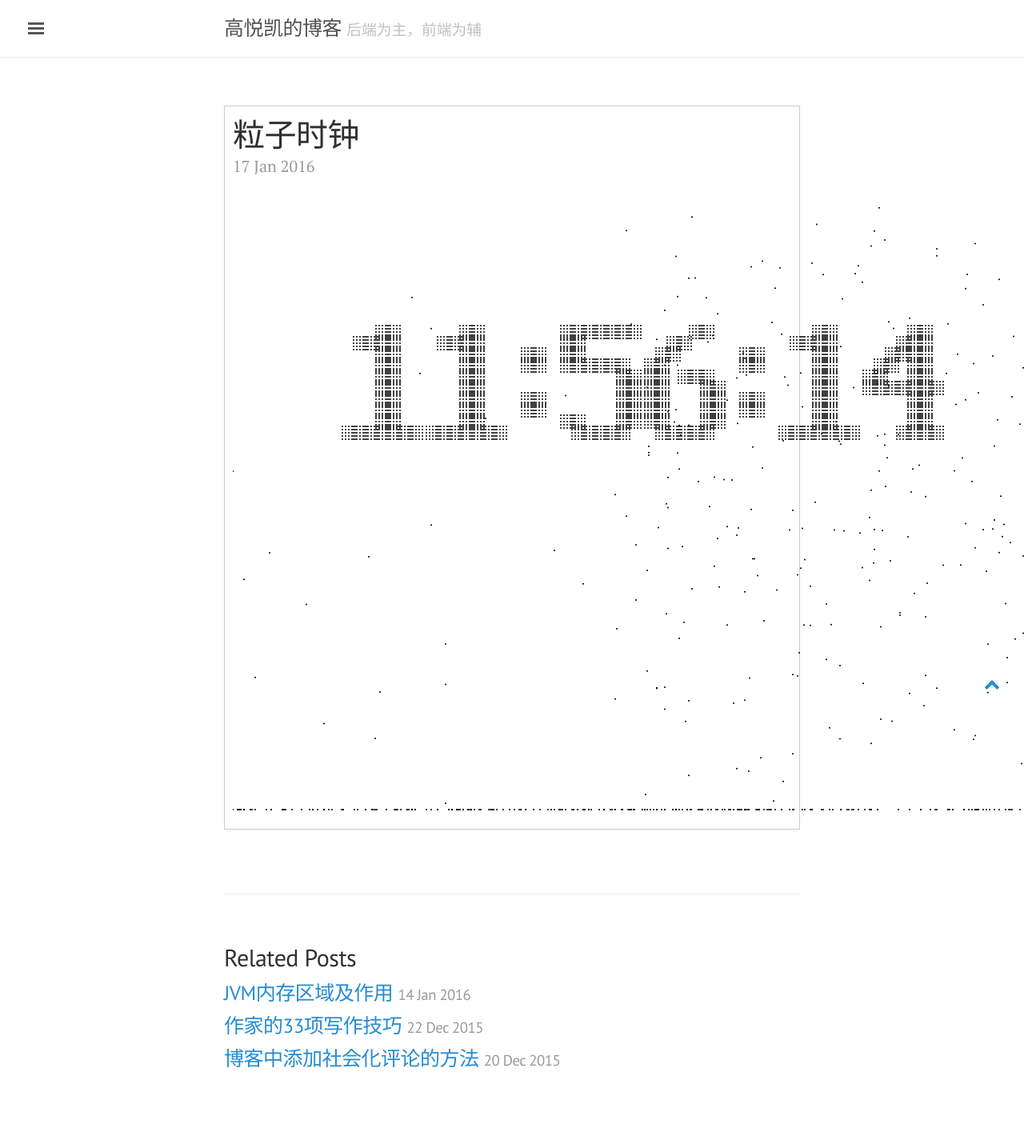
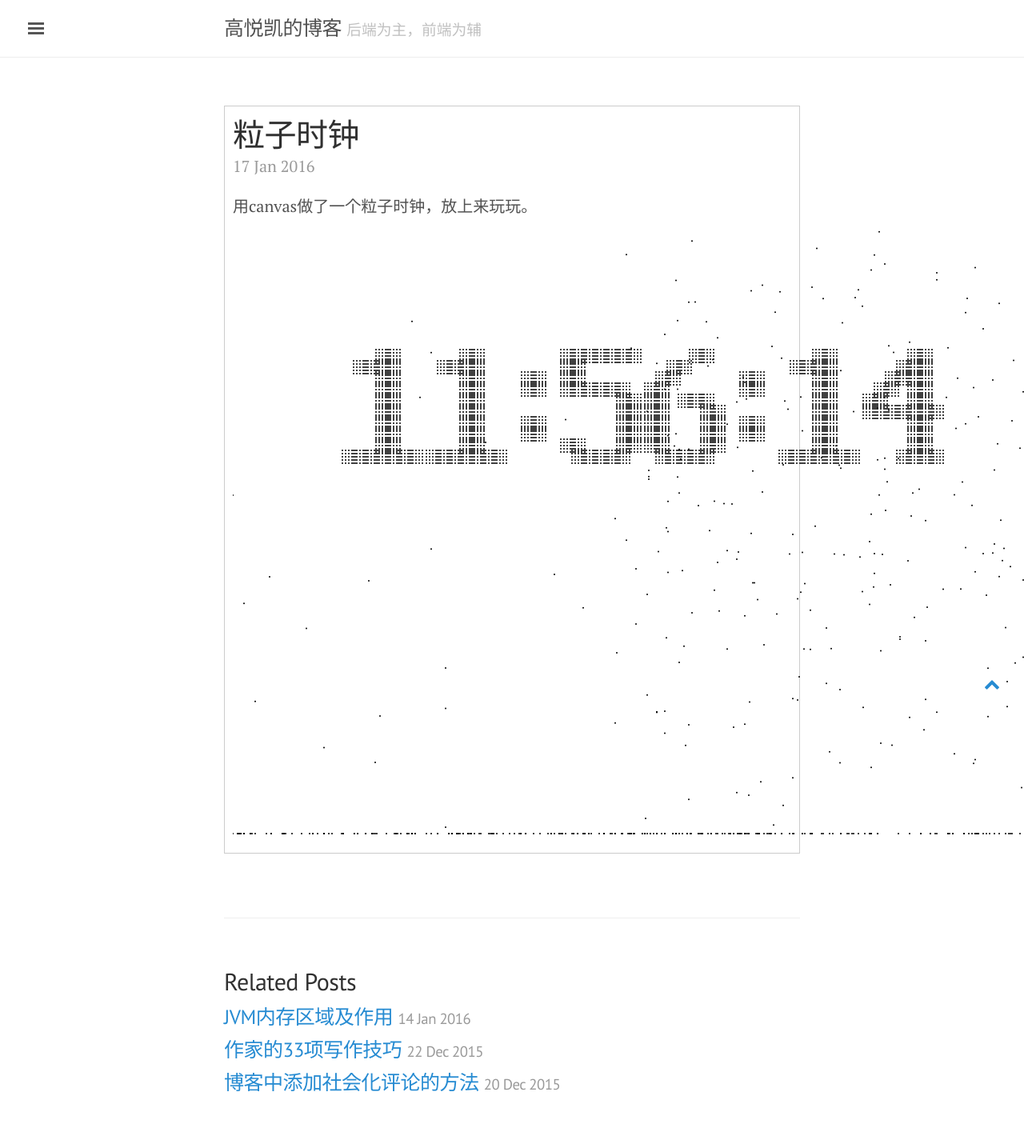
Before and after one commit to gyk6985432/myBlog, a Jekyll site: the page built from _posts/2016-1-17-canvas-clock.html, in a window 1280 px wide. Shown: the whole page at 80% size. Built offline with Jekyll 4.4.1, drawn with Linux system fonts in a browser that asks for light colours; nearby versions of some CDN libraries; comment, search, counter and statistics services are not loaded; before the commit the page ends 1400 px from its top, so only the background shows below that.

Commit message:
canvas clock

```diff
--- a/_posts/2016-1-17-canvas-clock.html
+++ b/_posts/2016-1-17-canvas-clock.html
@@ -2,7 +2,7 @@
 layout: post
 title: 粒子时钟
 ---
-
+用canvas做了一个粒子时钟，放上来玩玩。{{ excerpt_separator}}
 <canvas id="canvas" style="height:100%">
     您的浏览器不支持canvas，请更换浏览器
 </canvas>
```
